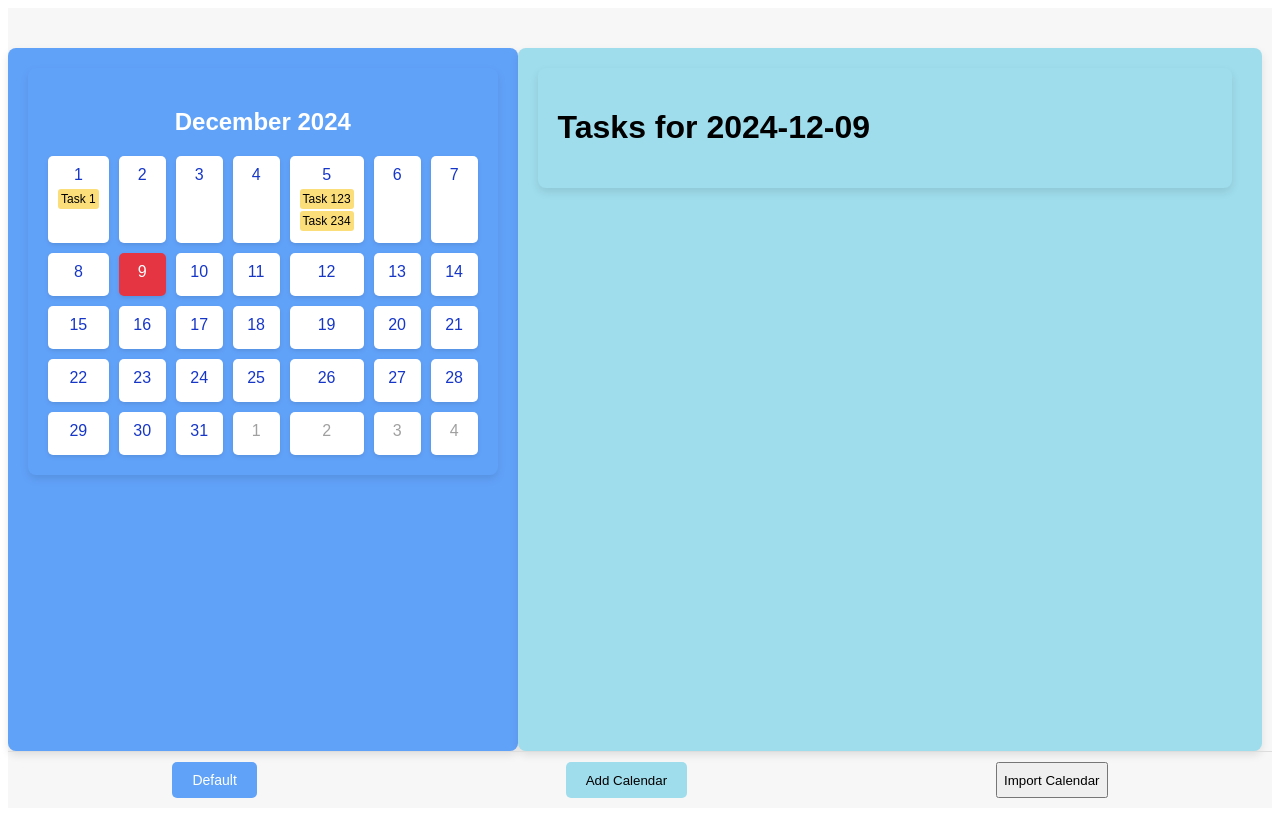
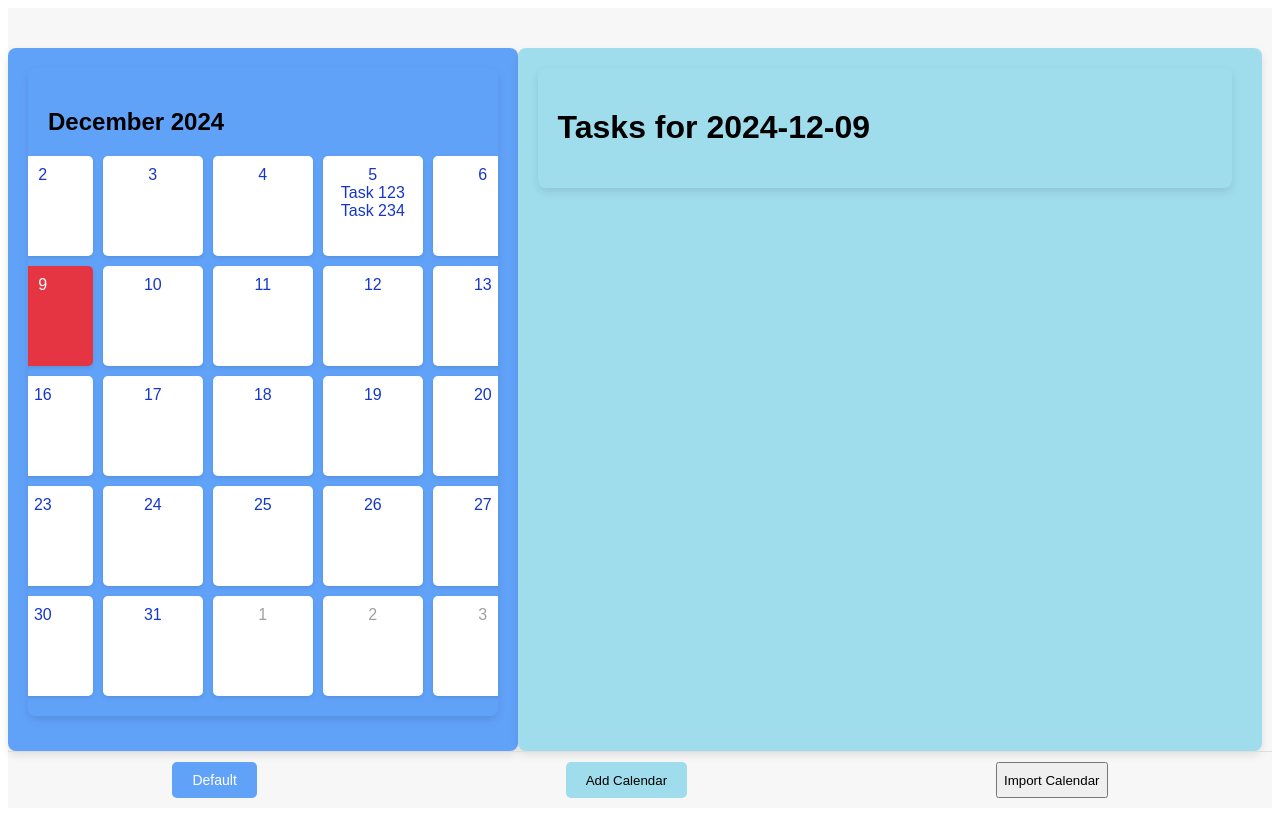
Before and after one commit to zihanKuang/Time_management, a React (Create React App) app: page / in a window 1280 px wide. Built offline with nearby package versions, Linux system fonts and the light colour scheme.

Commit message:
fix bug in app.jsx

```diff
--- a/src/App/App.jsx
+++ b/src/App/App.jsx
@@ -13,7 +13,7 @@ export default class App extends Component{
       <TaskProvider>
         <div className="app-container">
           <h1 className="app-title"></h1>
-          <MainCalendar></MainCalendar>
+          <MainCalendar/>
         </div>
       </TaskProvider>
     );
--- a/src/components/Calendar/MonthCalendar.css
+++ b/src/components/Calendar/MonthCalendar.css
@@ -1,28 +1,16 @@
-/* 月日历容器 */
-.month-calendar {
-  background-color: #61A2F9; /* 背景色 */
-  padding: 20px;
-  border-radius: 8px;
-  box-shadow: 0 4px 8px rgba(0, 0, 0, 0.1);
-}
-
-/* 日历标题 */
-.calendar-header {
-  font-size: 24px;
-  color: white;
-  text-align: center;
-  margin-bottom: 20px;
-}
-
 /* 日历网格 */
 .calendar-grid {
   display: grid;
-  grid-template-columns: repeat(7, 1fr);
+  grid-template-columns: repeat(7, 100px); /* 每列固定宽度 */
   gap: 10px;
+  justify-content: center; /* 水平居中网格 */
+  align-content: center; /* 垂直居中网格 */
 }
 
 /* 日历单元格 */
 .calendar-cell {
+  width: 100px; /* 固定宽度 */
+  height: 100px; /* 固定高度 */
   padding: 10px;
   text-align: center;
   border-radius: 5px;
@@ -31,6 +19,7 @@
   cursor: pointer;
   box-shadow: 0 2px 4px rgba(0, 0, 0, 0.1);
   transition: background-color 0.3s, transform 0.2s;
+  box-sizing: border-box; /* 包括内边距在内计算尺寸 */
 }
 
 /* 鼠标悬停效果 */
@@ -50,21 +39,11 @@
   color: #A0A0A0; /* 灰色 */
 }
 
-/* 任务摘要 */
-.task-preview {
-  margin-top: 5px;
-  font-size: 12px;
-  text-align: left;
+/* 滚动容器（可选） */
+.month-calendar {
+  overflow: auto; /* 如果网格溢出容器，显示滚动条 */
+  padding: 20px;
+  background-color: #61A2F9; /* 背景色 */
+  border-radius: 8px;
+  box-shadow: 0 4px 8px rgba(0, 0, 0, 0.1);
 }
-
-/* 任务条目 */
-.task-item {
-  background-color: #FBDE7A; /* 任务条目背景色 */
-  color: #000;
-  padding: 3px;
-  border-radius: 3px;
-  margin-bottom: 2px;
-  overflow: hidden;
-  white-space: nowrap;
-  text-overflow: ellipsis;
-}
```
